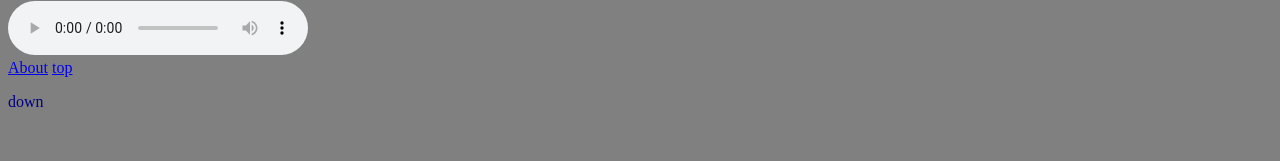
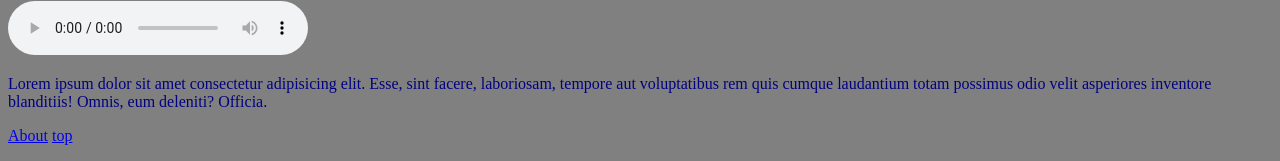
Before and after one commit to chilemati/cohort4, a plain HTML site: page index.html in a window 1280 px wide. Shown: the part 2897-3058 px from the top of the page. Before the commit the page ends 3024 px from the top, so only its background shows below. Drawn offline with Linux system fonts and the light colour scheme.

Commit message:
second commit

```diff
--- a/index.html
+++ b/index.html
@@ -120,6 +120,9 @@
     <audio src="./audio/sjjm_E_006.mp3" controls></audio>
 </div>
 <!-- anchor or a tag -->
+<div class="c">
+    <p>Lorem ipsum dolor sit amet consectetur adipisicing elit. Esse, sint facere, laboriosam, tempore aut voluptatibus rem quis cumque laudantium totam possimus odio velit asperiores inventore blanditiis! Omnis, eum deleniti? Officia.</p>
+</div>
 <a href="./about.html" target="_blank">About</a>
 <a href="#top">top</a>
 <p id="down">down</p>
```
